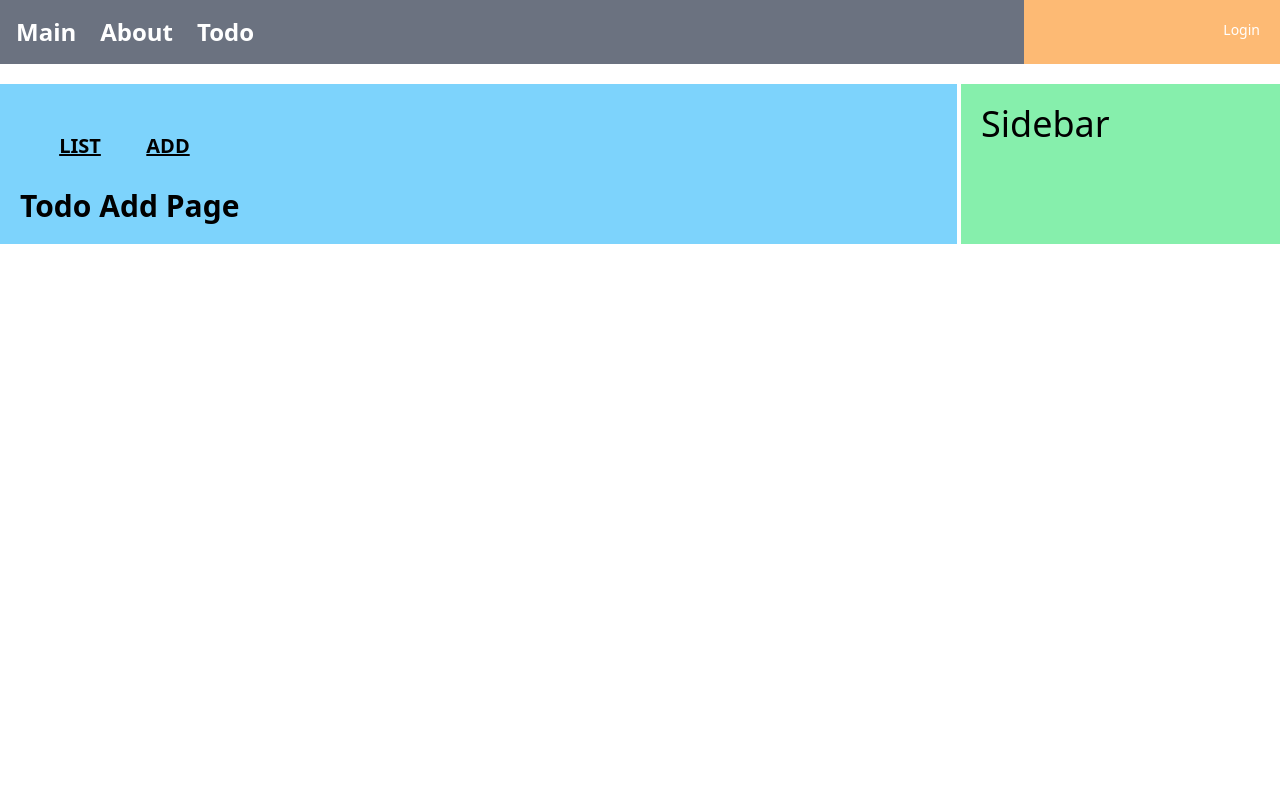
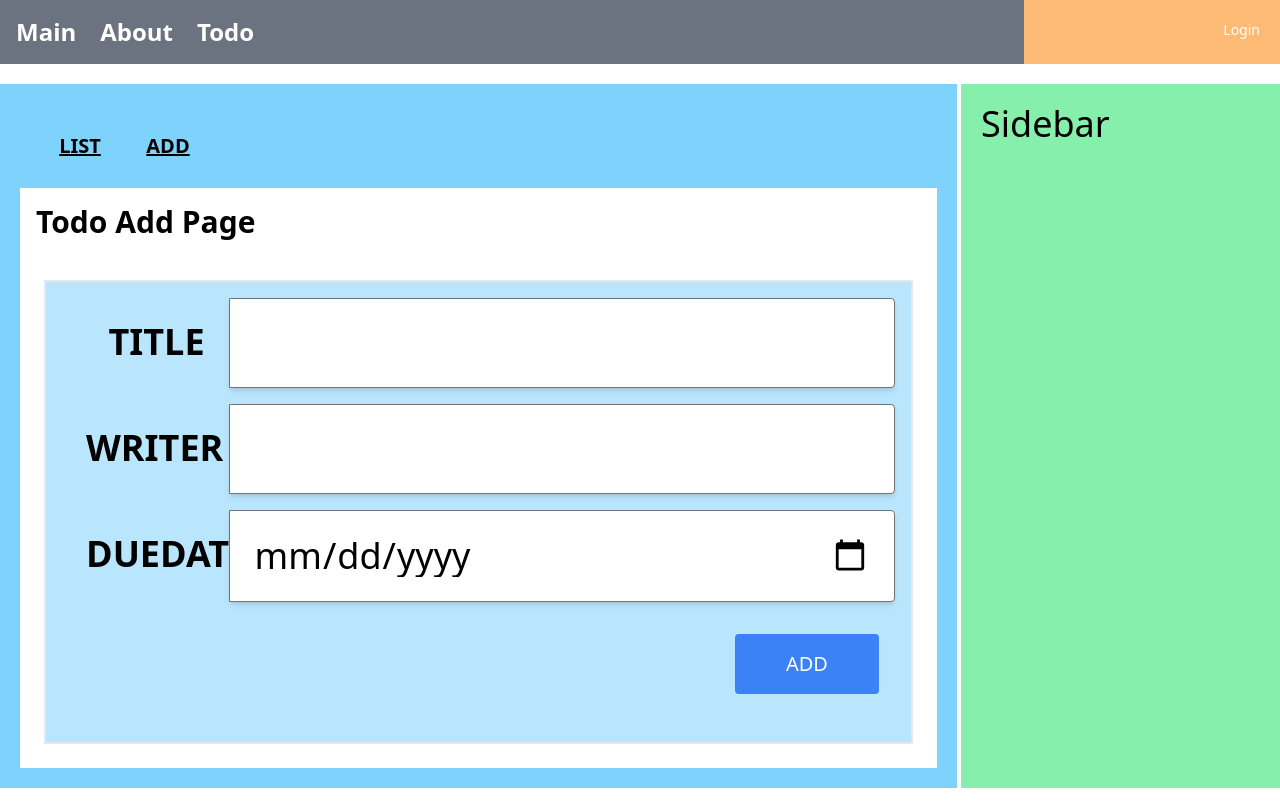
Before and after one commit to LGJ420/study1_front, a React (Create React App) app: page /todo/add in a window 1280 px wide. Built offline with nearby package versions, Linux system fonts and the light colour scheme; the HTML template or start-up script is replaced by a standard one.

Commit message:
4.6 등록 컴포넌트와 모달창 처리

```diff
--- /dev/null
+++ b/src/components/todo/AddComponent.js
@@ -0,0 +1,58 @@
+import { useState } from "react";
+
+const initState = {
+    title: '',
+    writer: '',
+    dueDate: ''
+}
+
+const AddComponent = () => {
+
+    const [todo, setTodo] = useState({...initState});
+
+    const handleChangeTodo = (e) => {
+
+        todo[e.target.name] = e.target.value;
+
+        setTodo({...todo})
+    }
+
+    const handleClickAdd = () => {
+
+        console.log(todo);
+    }
+
+    return (
+        <div className="border-2 bg-sky-200 mt-10 m-2 p-4">
+            <div className="flex justify-center">
+                <div className="relative mb-4 flex w-full flex-wrap items-stretch">
+                    <div className="w-1/5 p-6 text-right font-bold">TITLE</div>
+                    <input className="w-4/5 p-6 rounded-r border border-solid border-neutral-500 shadow-md"
+                        name="title" type={'text'} value={todo.title} onChange={handleChangeTodo}></input>
+                </div>
+            </div>
+            <div className="flex justify-center">
+                <div className="relative mb-4 flex w-full flex-wrap items-stretch">
+                    <div className="w-1/5 p-6 text-right font-bold">WRITER</div>
+                    <input className="w-4/5 p-6 rounded-r border border-solid border-neutral-500 shadow-md"
+                        name="writer" type={'text'} value={todo.writer} onChange={handleChangeTodo}></input>
+                </div>
+            </div>
+            <div className="flex justify-center">
+                <div className="relative mb-4 flex w-full flex-wrap items-stretch">
+                    <div className="w-1/5 p-6 text-right font-bold">DUEDATE</div>
+                    <input className="w-4/5 p-6 rounded-r border border-solid border-neutral-500 shadow-md"
+                        name="dueDate" type={'date'} value={todo.dueDate} onChange={handleChangeTodo}></input>
+                </div>
+            </div>
+            <div className="flex justify-end">
+                <div className="relative mb-4 flex p-4 flex-wrap items-stretch">
+                    <button type="button" className=" rounded p-4 w-36 bg-blue-500 text-xl text-white"
+                        onClick={handleClickAdd}>ADD</button>
+                </div>
+            </div>
+        </div>
+    )
+}
+
+export default AddComponent;
--- a/src/pages/todo/AddPage.js
+++ b/src/pages/todo/AddPage.js
@@ -1,8 +1,14 @@
+import AddComponent from "../../components/todo/AddComponent";
+
 const AddPage = () => {
 
     return (
-        <div className="text-3xl font-extrabold">
-            Todo Add Page
+        <div className="p-4 w-full bg-white">
+            <div className="text-3xl font-extrabold">
+                Todo Add Page
+            </div>
+
+            <AddComponent />
         </div>
     );
 }
```
